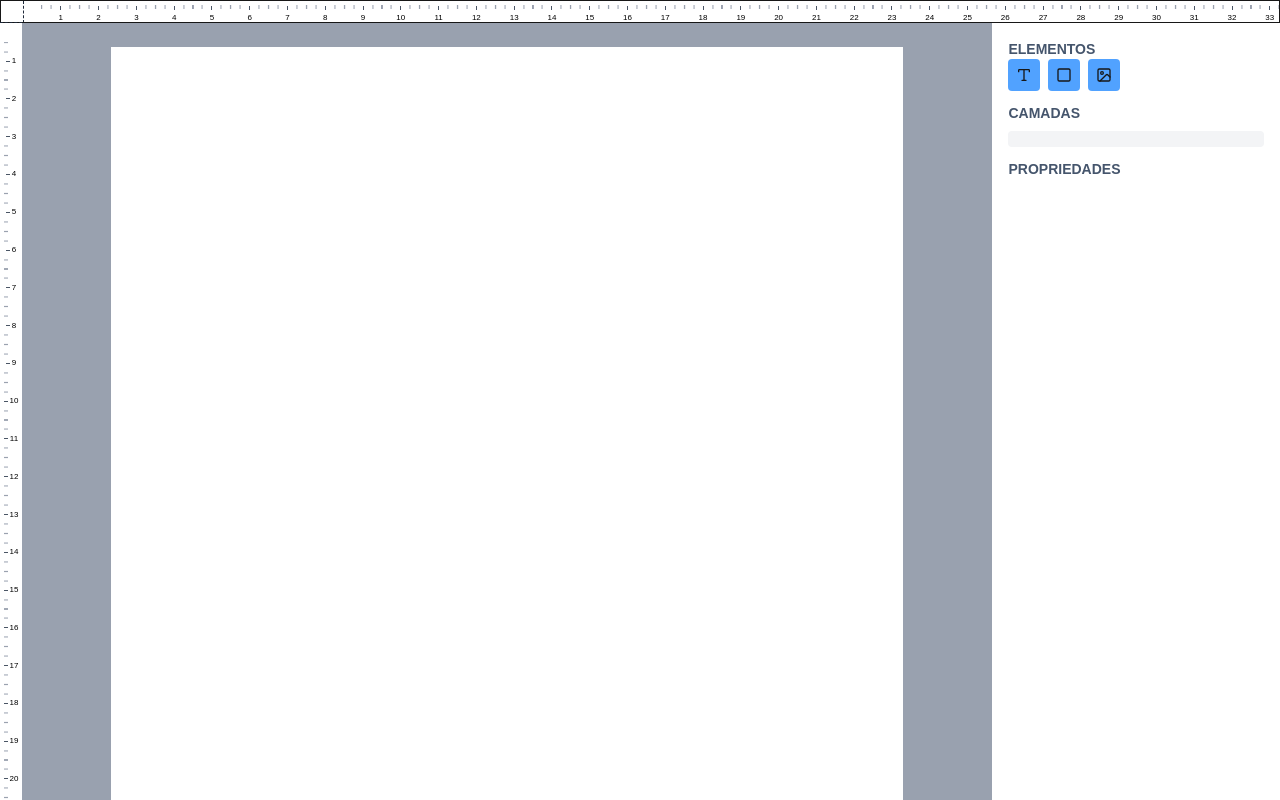
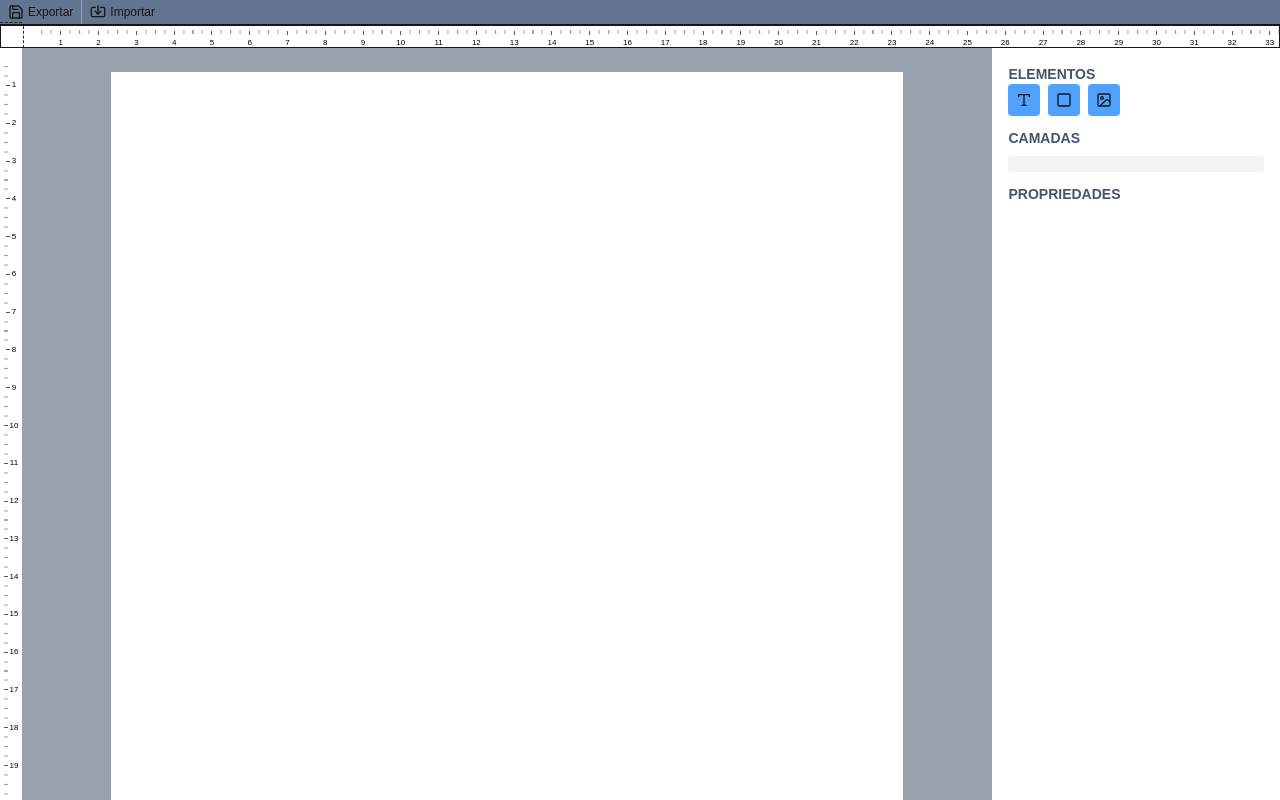
Before and after one commit to Joao-Neto-DH/pdfkit-template-generator, a Next.js app: page / in a window 1280 px wide. Built offline with nearby package versions, Linux system fonts and the light colour scheme.

Commit message:
feat: menu de exportar configuração

```diff
--- a/src/app/page.tsx
+++ b/src/app/page.tsx
@@ -6,6 +6,8 @@ import { useElement } from "@/context";
 import Item from "./item";
 import ResizableContent from "./resizable-content";
 import { BOLD, ITALIC, Sidebar, UNDERLINE } from "./sidebar";
+import { MenuOption, MenuRoot } from "@/components/domain/menu";
+import { Save, Import } from "lucide-react";
 
 const ONE_CENTIMETER_IN_POINT = 28.346;
 
@@ -38,6 +40,29 @@ export default function Home() {
 
   return (
     <div id="screen" className="w-screen h-screen flex flex-col bg-gray-400">
+      <MenuRoot>
+        <MenuOption
+          onClick={() => {
+            const name = prompt("Qual o nome do arquivo?");
+
+            const link = document.createElement("a");
+            link.download = `${name || "untitled"}-${Date.now()}.json`;
+
+            const blob = new Blob([JSON.stringify(elements, null, 2)], {
+              type: "text/json",
+            });
+            link.href = URL.createObjectURL(blob);
+            link.click();
+          }}
+        >
+          <Save size={16} />
+          Exportar
+        </MenuOption>
+        <MenuOption>
+          <Import size={16} />
+          Importar
+        </MenuOption>
+      </MenuRoot>
       <div className="flex flew-row w-full overflow-hidden border relative">
         <Ruler
           base_distance_between_units={ONE_CENTIMETER_IN_POINT}
--- /dev/null
+++ b/src/components/domain/menu/index.ts
@@ -0,0 +1,2 @@
+export * from "./option";
+export * from "./root";
--- /dev/null
+++ b/src/components/domain/menu/option.tsx
@@ -0,0 +1,17 @@
+import { cn } from "@/util";
+import React from "react";
+
+export function MenuOption({
+  className,
+  ...props
+}: React.ComponentProps<"button">) {
+  return (
+    <button
+      {...props}
+      className={cn(
+        "appearance-none flex flex-row items-center gap-1 bg-slate-500 hover:bg-slate-600 transition-colors px-2 py-1 text-xs cursor-pointer border-r border-r-slate-400 last:border-r-0",
+        className
+      )}
+    />
+  );
+}
--- /dev/null
+++ b/src/components/domain/menu/root.tsx
@@ -0,0 +1,11 @@
+import { cn } from "@/util";
+import React from "react";
+
+export function MenuRoot({ className, ...props }: React.ComponentProps<"div">) {
+  return (
+    <div
+      className={cn("flex flex-row bg-slate-500 border-b", className)}
+      {...props}
+    />
+  );
+}
```
